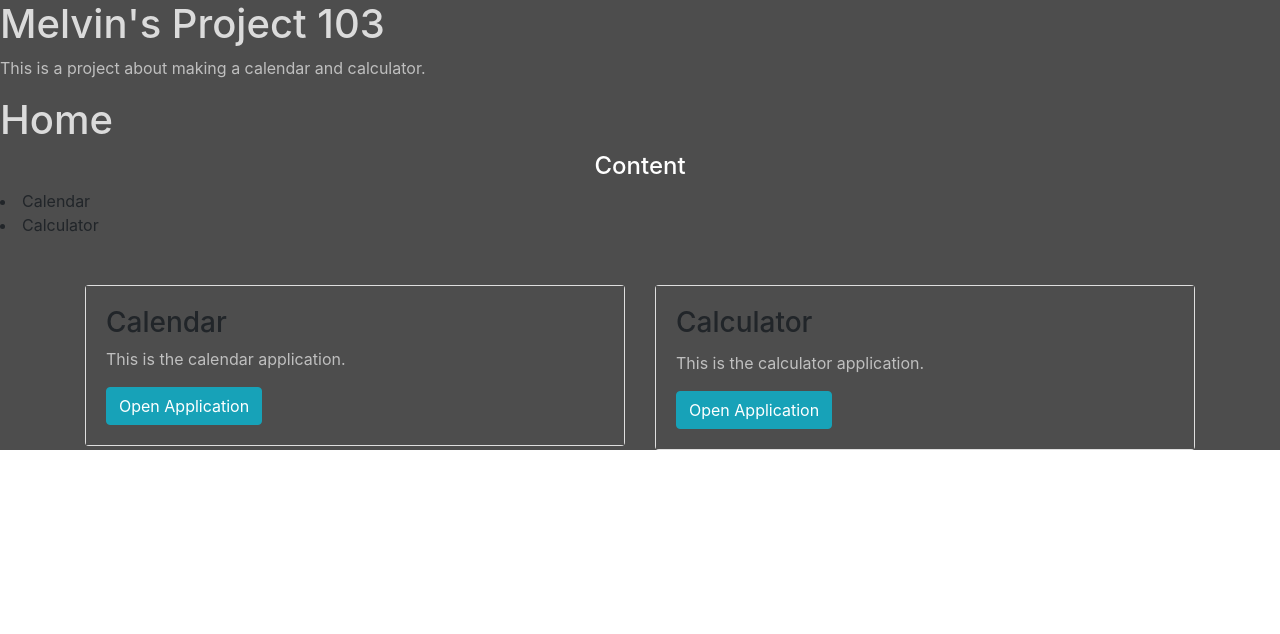
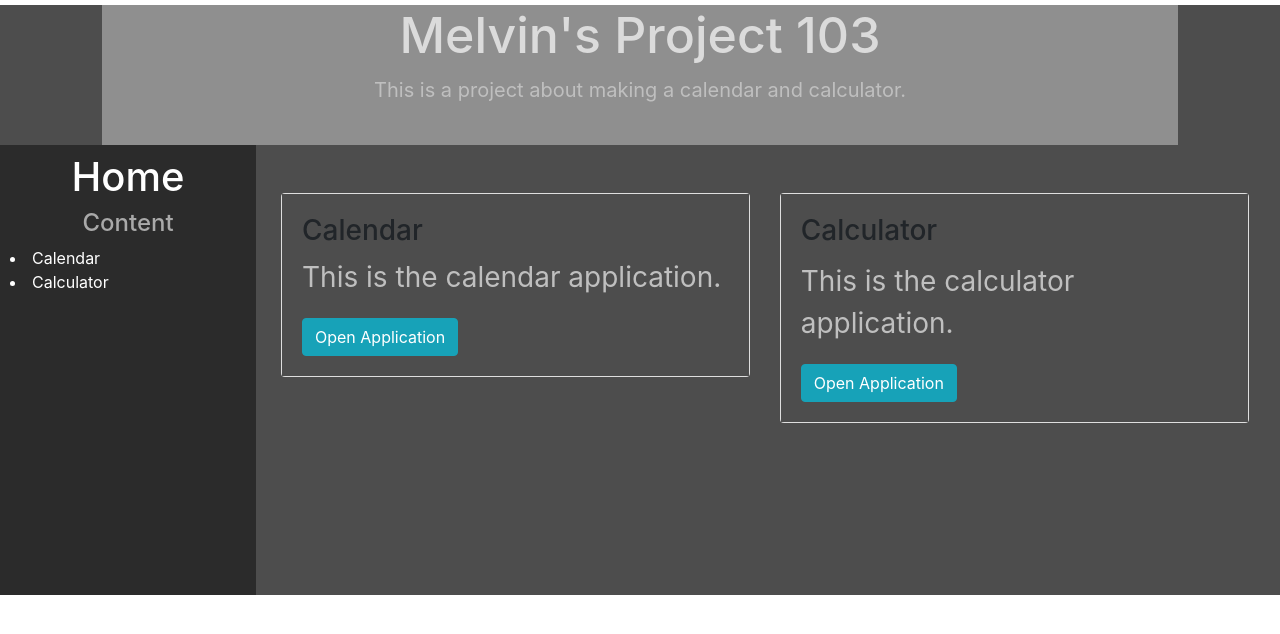
Before and after one commit to AB-TRAINING/project103-melvin, a PHP site: page / in a window 1280 px wide. Shown: the top 634 px of the page. Run offline with PHP 8.4, Linux system fonts and the light colour scheme.

Commit message:
Add codes for styling header and side bar

```diff
--- a/assets/css/style.css
+++ b/assets/css/style.css
@@ -6,8 +6,72 @@ p{color: #bfbfbf}
 h4{color: #ffffff; text-align: center;}
 
 .body{
-  margin: 0px;
   background-color: #4d4d4d;
+  height: auto;
+  width: 84%;
+}
+
+/* HEADER */
+.header {
+  background-color: #8f8f8f;
+  width: 84%;
+  height: 140px;
+  margin: auto;
+  margin-top: 5px;
+}
+
+.header p{
+  margin-top: 10px;
+  text-align: center;
+  font-size: 20px;
+}
+
+.header h1{
+  margin-top: auto;
+  text-align: center;
+  font-size: 50px;
+}
+
+/* WRAPPER */
+.wrapper {
+  background-color: white;
+  overflow: hidden;
+  width: 84%;
+  margin: auto;
+}
+
+/* SIDEBAR */
+.sidebar {
+  width: 20%;
+  height: 450px;
+  position: relative;
+  background: rgb(43, 43, 43);
+  overflow-x: hidden;
+  padding: 8px 0;
+  float:left;
+
+  /*display: flex;*/
+}
+
+.sidebar li{
+  margin-left: 10px;
+  color: #ffffff;
+}
+
+.sidebar h4{
+  color: darkgrey;
+}
+
+.sidebar h1{
+  text-align: center;
+  color: #ffffff;
+}
+
+/* CONTENT */
+.content {
+  width: calc(84%-20%);
+  height: 450px;
+  float: center;
 }
 
 div {
@@ -15,5 +79,23 @@ div {
 }
 
 .container mt-5{
-  background-color: white;
+  background-color: #b3b3b3;
 }
+
+.container mt-5 .row mt-5 .col .card .card-body .card-title h3{
+  color: white;
+}
+
+/* FOOTER */
+.footer {
+  width: 100%;
+  height: 70px;
+  margin: auto;
+  margin-top: 15px;
+}
+
+.main{
+  float: left; /* Same width as the sidebar + left position in px */
+  font-size: 28px; /* Increased text to enable scrolling */
+  padding: 0px 10px;
+}
```
